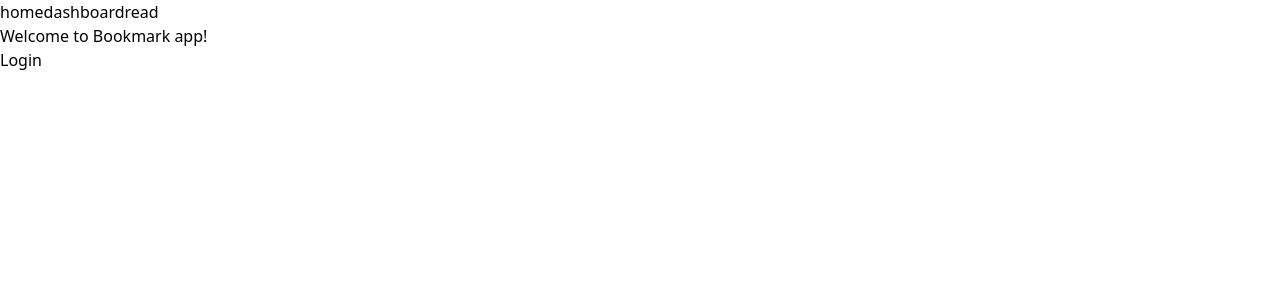
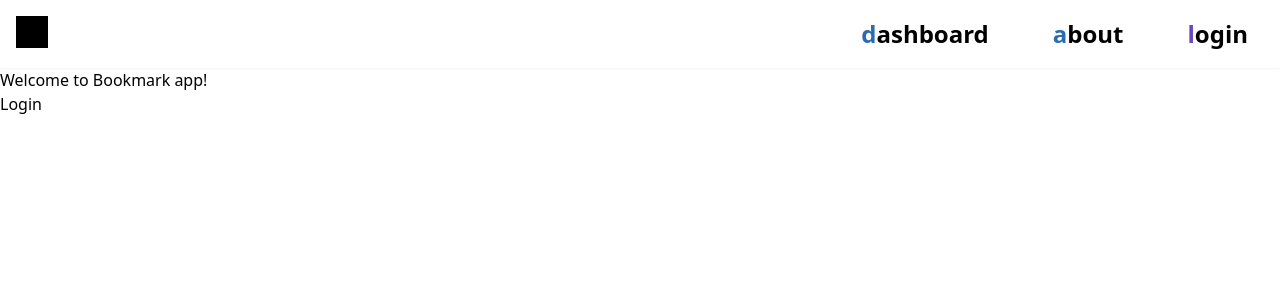
Before and after one commit to jlkiri/untab, a Next.js app: page / in a window 1280 px wide. Shown: the top 300 px of the page. Built offline with nearby package versions, Linux system fonts and the light colour scheme.

Commit message:
Failing redirects

```diff
--- a/components/Page.tsx
+++ b/components/Page.tsx
@@ -2,7 +2,7 @@ import { H1 } from "./H1";
 
 export const Page = ({ children, title }) => {
   return (
-    <main className="max-w-4xl m-auto flex flex-col items-stretch justify-center">
+    <main className="pt-4 max-w-4xl m-auto flex flex-col items-stretch justify-center">
       <H1>{title}</H1>
       <div className="rounded-lg">{children}</div>
     </main>
--- a/pages/_app.tsx
+++ b/pages/_app.tsx
@@ -1,27 +1,66 @@
 import "./style.css";
 import { AppProps } from "next/app";
 import Link from "next/link";
+import * as React from "react";
 
-const Header = () => (
-  <header>
-    <Link href="/">
-      <a>home</a>
-    </Link>
-    <Link href="/dashboard">
-      <a>dashboard</a>
-    </Link>
-    <Link href="/read">
-      <a>read</a>
-    </Link>
-  </header>
-);
+const Header = ({ isLoggedIn }) => {
+  return (
+    <header className="bg-white shadow-sm flex justify-between">
+      <div className="py-4">
+        <div className="bg-black w-8 h-8 mx-4"></div>
+      </div>
+      <nav>
+        <Link passHref href="/dashboard">
+          <a className="inline-block py-4 px-2 sm:px-8 font-bold text-xl sm:text-2xl hover:opacity-75 hover:text-blue-500">
+            <span className="text-blue-700">d</span>ashboard
+          </a>
+        </Link>
+        <Link href="/about">
+          <a className="inline-block py-4 px-2 sm:px-8 font-bold text-xl sm:text-2xl hover:opacity-75 hover:text-blue-500">
+            <span className="text-blue-700">a</span>bout
+          </a>
+        </Link>
+        {isLoggedIn ? (
+          <Link href="/logout">
+            <a className="inline-block py-4 px-2 sm:px-8 font-bold text-xl sm:text-2xl hover:opacity-75 hover:text-blue-500">
+              <span className="text-purple-700">l</span>ogout
+            </a>
+          </Link>
+        ) : (
+          <Link href="/login">
+            <a className="inline-block py-4 px-2 sm:px-8 font-bold text-xl sm:text-2xl hover:opacity-75 hover:text-blue-500">
+              <span className="text-purple-700">l</span>ogin
+            </a>
+          </Link>
+        )}
+      </nav>
+    </header>
+  );
+};
+
+export const AuthContext = React.createContext({
+  onLogout: () => {},
+  isLoggedIn: false,
+});
 
 const App = ({ Component, pageProps }: AppProps) => {
+  const [isLoggedIn, setIsLoggedIn] = React.useState(false);
+
+  const onLogout = () => setIsLoggedIn(false);
+
+  React.useEffect(() => {
+    if (typeof window !== "undefined") {
+      if (document.cookie && document.cookie.includes("authed")) {
+        setIsLoggedIn(true);
+      }
+    }
+  });
+
   return (
-    <>
-      <Header />
+    <AuthContext.Provider value={{ onLogout, isLoggedIn }}>
+      <Header isLoggedIn={isLoggedIn} />
       <Component {...pageProps} />
-    </>
+    </AuthContext.Provider>
   );
 };
 
--- a/pages/api/login.ts
+++ b/pages/api/login.ts
@@ -2,12 +2,13 @@ import { Magic } from "@magic-sdk/admin";
 import Iron from "@hapi/iron";
 import { PrismaClient } from "@prisma/client";
 import Cookie from "../../lib/cookie";
+import { NowResponse } from "@vercel/node";
 
 const prisma = new PrismaClient();
 
 const magic = new Magic(process.env.MAGIC_SECRET_KEY);
 
-export default async (req, res) => {
+export default async (req, res: NowResponse) => {
   if (req.method !== "POST") return res.status(405).end();
 
   let user;
@@ -41,5 +42,6 @@ export default async (req, res) => {
 
   Cookie.setTokenCookie(res, token);
 
-  res.end();
+  res.setHeader("Location", "/dashboard");
+  res.status(302).end();
 };
--- a/pages/api/logout.ts
+++ b/pages/api/logout.ts
@@ -11,7 +11,7 @@ export default async (req: NowRequest, res: NowResponse) => {
   let user;
 
   try {
-    user = authorize(req.cookies);
+    user = await authorize(req.cookies);
   } catch {
     res.status(401).end();
   }
--- a/pages/dashboard/index.tsx
+++ b/pages/dashboard/index.tsx
@@ -40,7 +40,7 @@ export default function Dashboard(props) {
     user.data && console.log(user.data);
   }, [user]);
 
-  if (!bms.data) return null;
+  if (bms.data == null) return null;
 
   return (
     <Page title="Dashboard">
@@ -99,6 +99,7 @@ export const getServerSideProps: GetServerSideProps = async (ctx) => {
   try {
     await authorize(cookies);
   } catch {
+    console.log("FAIL");
     if (process.env.NODE_ENV === "production") {
       throw new RedirectError(302, "/login");
     } else {
--- a/pages/dashboard/read.tsx
+++ b/pages/dashboard/read.tsx
@@ -26,7 +26,16 @@ export default function Read() {
 
   if (!bookmarks) return null;
 
-  if (bookmarks.length === 0) return <div>You have no bookmarks!</div>;
+  if (bookmarks.length === 0)
+    return (
+      <Page title="Dashboard">
+        <section className="py-6">
+          <div className="text-center text-2xl font-bold">
+            You have no bookmarks!
+          </div>
+        </section>
+      </Page>
+    );
 
   const url = bookmarks[currentBmk].url;
   const label = bookmarks[currentBmk].label;
@@ -47,6 +56,7 @@ export default function Read() {
             onClick={() => removeBookmark(id)}
             className="text-center font-bold p-4 px-12 rounded-full bg-blue-800 text-white duration-100 hover:bg-blue-900"
             href={url}
+            target="_blank"
           >
             Read
           </a>
--- a/pages/index.tsx
+++ b/pages/index.tsx
@@ -4,6 +4,7 @@ import Head from "next/head";
 export default function Home() {
   return (
     <>
+      {
         <Head>
           <script
             dangerouslySetInnerHTML={{
@@ -15,6 +16,7 @@ export default function Home() {
             }}
           ></script>
         </Head>
+      }
       <div>Welcome to Bookmark app!</div>
       <Link href="/login">
         <a>Login</a>
--- a/pages/login.tsx
+++ b/pages/login.tsx
@@ -20,7 +20,7 @@ export default function Login() {
     });
 
     if (authRequest.ok) {
-      router.push("/dashboard");
+      console.log("AUTH OK");
     }
   };
 
--- /dev/null
+++ b/pages/logout.tsx
@@ -0,0 +1,24 @@
+import { useRouter } from "next/router";
+import * as React from "react";
+import { AuthContext } from "./_app";
+
+export default function Logout() {
+  const router = useRouter();
+  const { isLoggedIn, onLogout } = React.useContext(AuthContext);
+
+  const logout = async () => {
+    if (isLoggedIn) {
+      await fetch("/api/logout", {
+        method: "POST",
+      });
+      onLogout();
+      router.push("/");
+    }
+  };
+
+  React.useEffect(() => {
+    logout();
+  }, []);
+
+  return null;
+}
```
Lines whose indentation alone changed are shown as unchanged.
